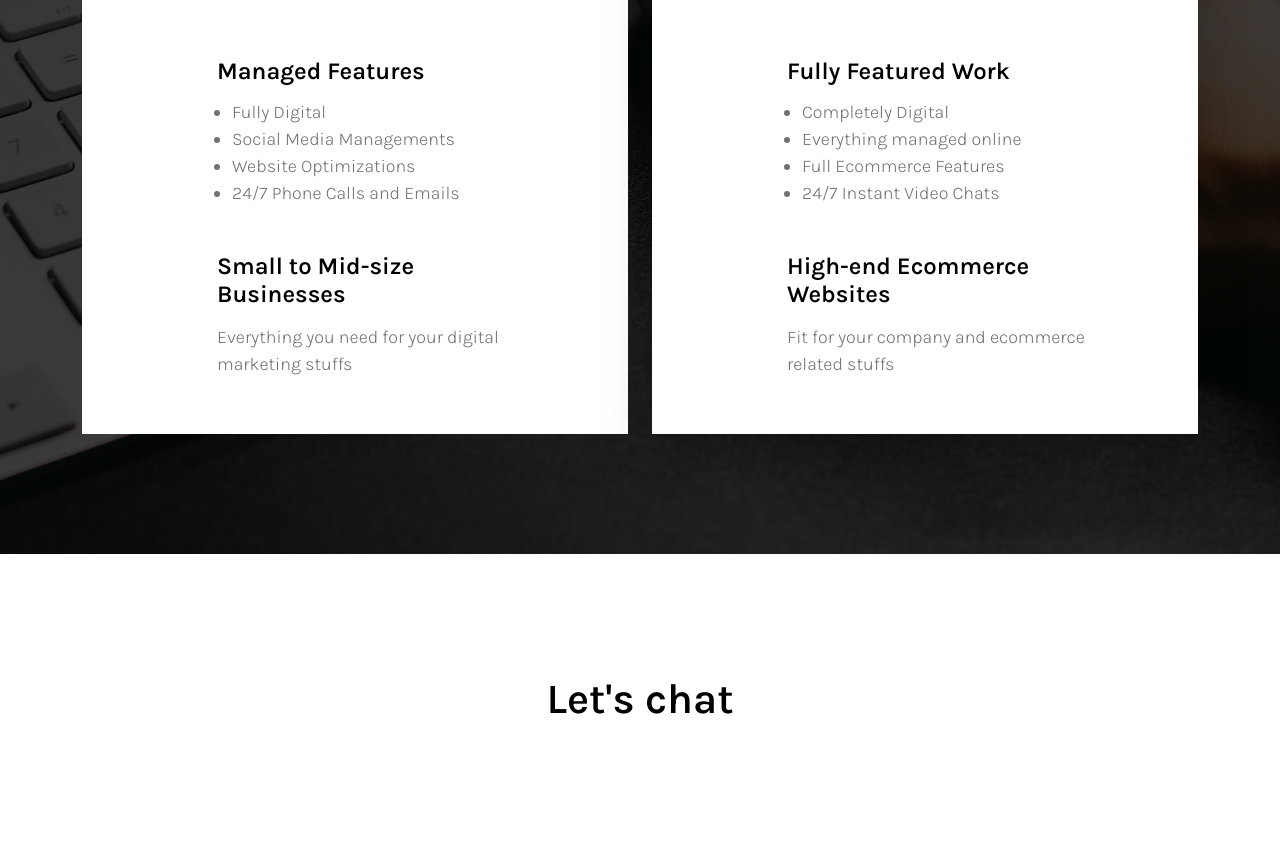
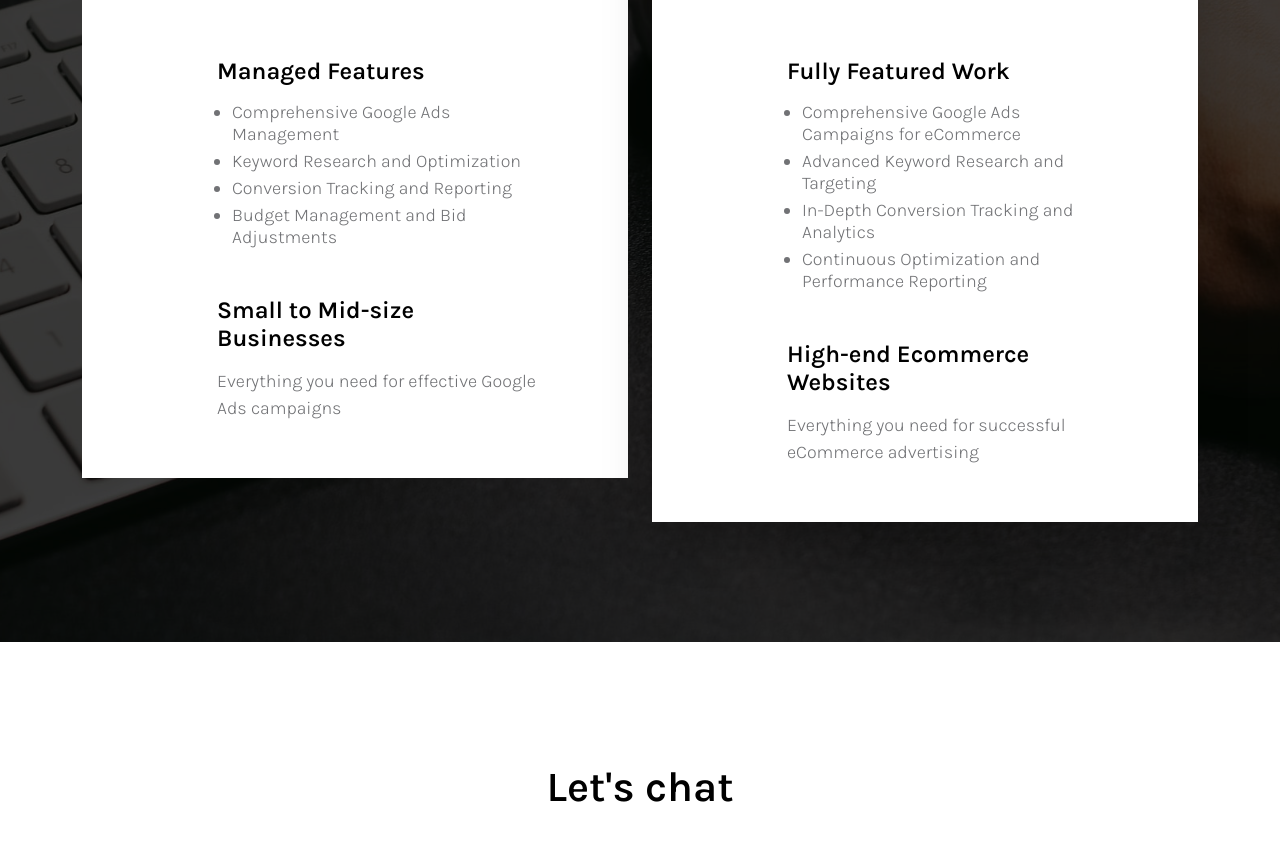
Before and after one commit to AOmar05/SparksAgency, a plain HTML site: page index.html in a window 1280 px wide. Shown: the part 2925-3766 px from the top of the page. Drawn offline with Linux system fonts and the light colour scheme; a script that the page names is missing.

Commit message:
Update index.html

```diff
--- a/index.html
+++ b/index.html
@@ -308,15 +308,15 @@ https://www.tooplate.com/view/2128-tween-agency
                                     <h5 class="mb-3">Managed Features</h5>
 
                                     <ul class="pricing-list">
-                                        <li class="pricing-list-item">Fully Digital</li>
-                                        <li class="pricing-list-item">Social Media Managements</li>
-                                        <li class="pricing-list-item">Website Optimizations</li>
-                                        <li class="pricing-list-item">24/7 Phone Calls and Emails</li>
+                                        <li class="pricing-list-item">Comprehensive Google Ads Management</li>
+                                        <li class="pricing-list-item">Keyword Research and Optimization</li>
+                                        <li class="pricing-list-item">Conversion Tracking and Reporting</li>
+                                        <li class="pricing-list-item">Budget Management and Bid Adjustments</li>
                                     </ul>
 
                                     <h5 class="mt-lg-5 mt-4 mb-3">Small to Mid-size Businesses</h5>
 
-                                    <p>Everything you need for your digital marketing stuffs</p>
+                                    <p>Everything you need for effective Google Ads campaigns</p>
                                 </div>
                             </div>
                         </div>
@@ -342,15 +342,15 @@ https://www.tooplate.com/view/2128-tween-agency
                                     <h5 class="mb-3">Fully Featured Work</h5>
 
                                     <ul class="pricing-list">
-                                        <li class="pricing-list-item">Completely Digital</li>
-                                        <li class="pricing-list-item">Everything managed online</li>
-                                        <li class="pricing-list-item">Full Ecommerce Features</li>
-                                        <li class="pricing-list-item">24/7 Instant Video Chats</li>
+                                        <li class="pricing-list-item">Comprehensive Google Ads Campaigns for eCommerce</li>
+                                        <li class="pricing-list-item">Advanced Keyword Research and Targeting</li>
+                                        <li class="pricing-list-item">In-Depth Conversion Tracking and Analytics</li>
+                                        <li class="pricing-list-item">Continuous Optimization and Performance Reporting</li>
                                     </ul>
 
                                     <h5 class="mt-lg-5 mt-4 mb-3">High-end Ecommerce Websites</h5>
 
-                                    <p>Fit for your company and ecommerce related stuffs</p>
+                                    <p>Everything you need for successful eCommerce advertising</p>
                                 </div>
                             </div>
                         </div>
```
